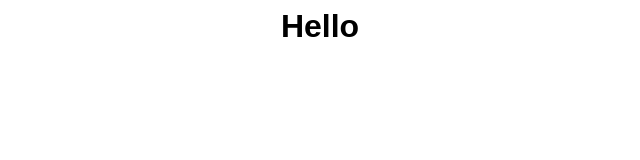
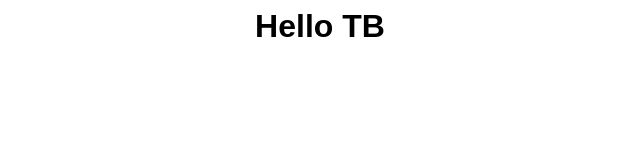
Before and after one commit to munavir1/ec2-auto-deploy, a plain HTML site: page index.html in a window 1280 px wide. Shown: the whole page, without its empty margins (320-960 px from the left). Drawn offline with Linux system fonts and the light colour scheme.

Commit message:
Update index.html

```diff
--- a/index.html
+++ b/index.html
@@ -1,5 +1,5 @@
 <html>
   <body style="text-align:center; font-family:Arial;">
-    <h1>Hello </h1>
+    <h1>Hello TB </h1>
   </body>
 </html>
```
